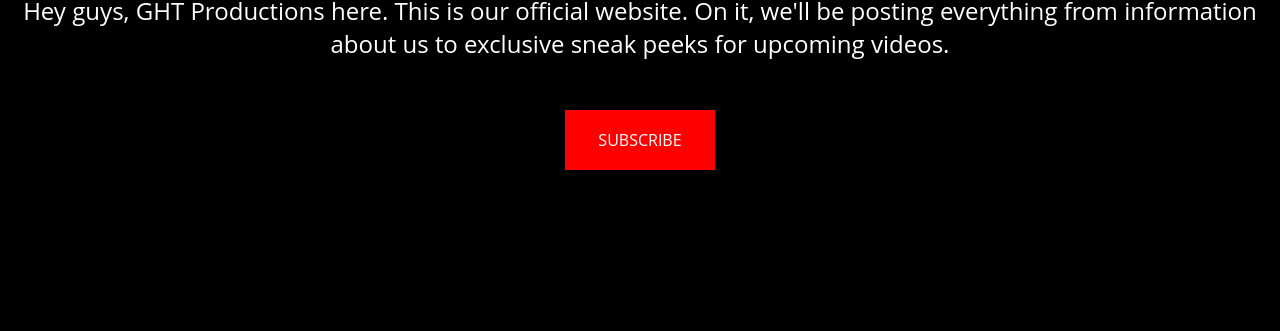
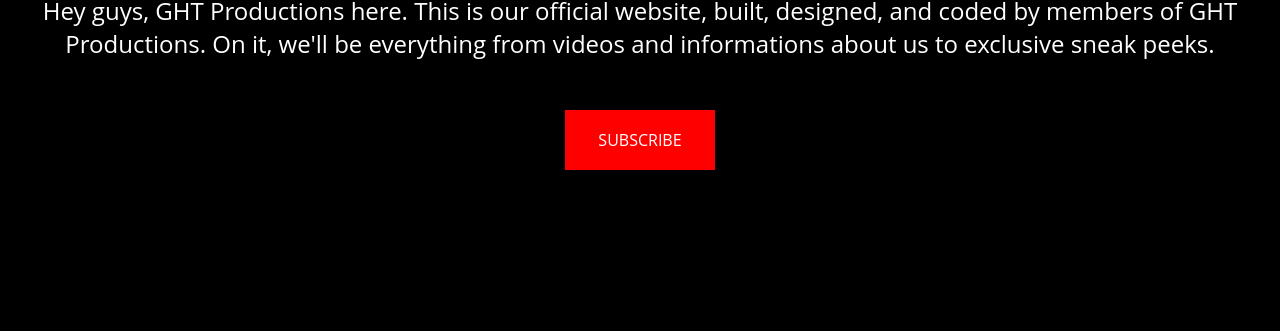
Before and after one commit to GHTProductions/GHTProductions.github.io, a plain HTML site: page index.html in a window 1280 px wide. Shown: the part 565-896 px from the top of the page. Drawn offline with Linux system fonts and the light colour scheme.

Commit message:
sneak peeks

```diff
--- a/index.html
+++ b/index.html
@@ -33,7 +33,7 @@
         </h2>
 
         <h2 style="color:white">
-          Hey guys, GHT Productions here. This is our official website. On it, we'll be posting everything from information about us to exclusive sneak peeks for upcoming videos.
+          Hey guys, GHT Productions here. This is our official website, built, designed, and coded by members of GHT Productions. On it, we'll be everything from videos and informations about us to exclusive sneak peeks.
         </h2>
 
       </div>
```
